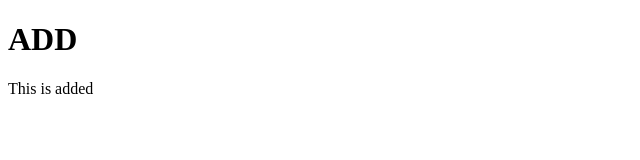
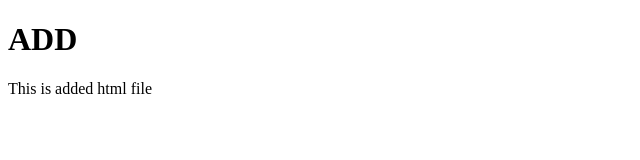
Before and after one commit to P-prince310/HTML-CSS-JS, a plain HTML site: page add.html in a window 1280 px wide. Shown: the full height of the page, 0-640 px from the left. Drawn offline with Linux system fonts and the light colour scheme.

Commit message:
New files

```diff
--- a/add.html
+++ b/add.html
@@ -7,6 +7,6 @@
 </head>
 <body>
     <h1>ADD</h1>
-    <p>This is added </p>
+    <p>This is added html file</p>
 </body>
 </html>
```
Also changed, not shown: 1 other file.
